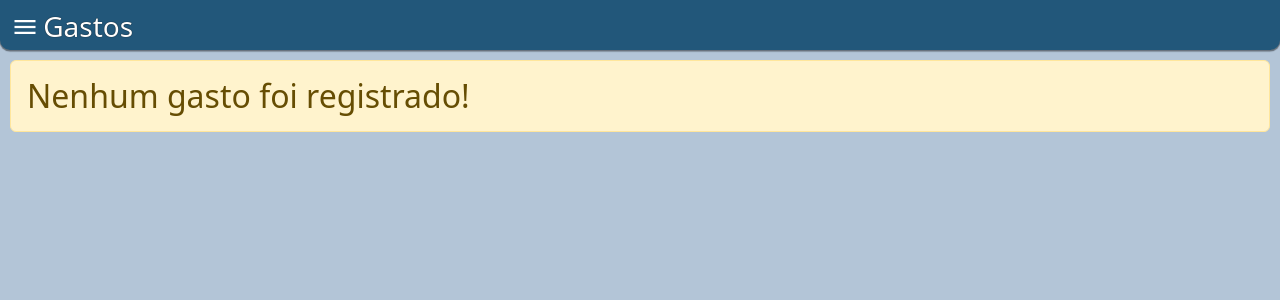
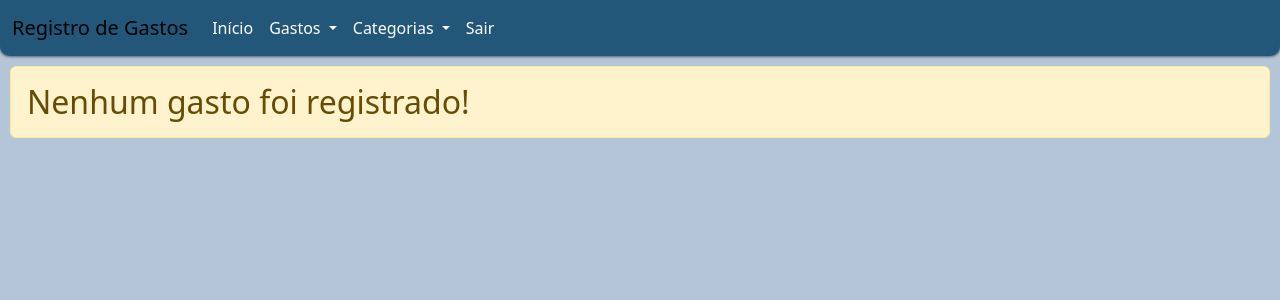
Before and after one commit to felipe-fjs/registro_de_gastos, a Flask app: page / in a window 1280 px wide. Shown: the top 300 px of the page. Run offline with Flask 3, Linux system fonts and the light colour scheme; the visitor is signed in with stand-in values (Sample User, id 1); data comes from the database, SQL or seed files in the repository; data that the repository does not hold is empty; parts of the project's set-up code (start-up, migrations or seed data) failed here and were passed over; some libraries are stand-ins or nearby versions.

Commit message:
navbar modifications
modificando navbar

```diff
--- a/app/static/css/general_style.css
+++ b/app/static/css/general_style.css
@@ -13,55 +13,25 @@ body, html {
     background-color: #B3C5D7;
 }
 
-header.header {
-    height: min-content;
+.navbar-color {
     background-color: #22577A;
+    border-radius: 0 0 10px 10px;
+    box-shadow: 0 0 2.5px 1px rgba(0, 0, 0, 0.485);
 
-    padding: 5px 10px;
-    border-radius: 0 0 10px 10px;
-    box-shadow: 0 1px 1px 0.5px rgba(0, 0, 0, 0.442);
 }
 
-.navbar {
-    padding: 0;
-    display: flex;
-    flex-flow: column;
-    align-items: flex-start;
+.nav-item:hover {
+    font-weight: bold;
 
-    max-height: 0;
-    overflow-y: hidden;
-
-    transition: max-height .75s ease-in-out;
 }
 
-.navbar-title-section {
-    padding: 0 1px;
-    height: 40px;
+.nav-link {
+    color: white;
+    transition: color .2s ease-in-out;
 }
 
-.navbar-title {
-    display: inline-block;
-    font-size: 28px;
-    margin: 0;
-    height: 40px;
+.nav-link:hover {
     color: white;
-    text-shadow: 0 0 1px black;
-}
-
-.menu-burguer {
-    color: white;
-    font-size: 28px;
-    height: 100%;
-    vertical-align: middle;
-
-    cursor: pointer;
-}
-
-.navbar-link{
-    display: block;
-    color: white;
-    text-shadow: 0 0 1px black;
-    text-decoration: none;
 }
 
 main {
@@ -70,13 +40,7 @@ main {
     padding: 10px;
 }
 
-/* @media screen and (min-width: 1080px) {
-    main {
-        width: 400px;
-    }
-} */
-
-.expenses_section, .account-form-section {
+.account-form-section {
     width: 100%;
     height: fit-content;
 
--- a/app/templates/partials/navbar.html
+++ b/app/templates/partials/navbar.html
@@ -1,20 +1,44 @@
-<header class="header">
-    <section class="navbar-title-section">
-        <span class="material-symbols-outlined menu-burguer" id="menu-burguer" onclick="menuBurguer()">
-                menu
-        </span>
-        <span class="navbar-title">Gastos</span>
-    </section>
-    <nav class="navbar" id="navbar">
-        {% if current_user.is_authenticated %}
-            <a class="navbar-link" href="#">ínicio</a>
-            <a class="navbar-link" href="#">novo gasto</a>
-            <a class="navbar-link" href="#">sair</a>
+<header id="header">
+    <nav class="navbar navbar-expand-lg  navbar-color">
+        <div class="container-fluid">
+            <span class="navbar-brand mb-0 h1">Registro de Gastos</span>
+          <button class="navbar-toggler" type="button" data-bs-toggle="collapse" data-bs-target="#navbarNavDropdown" aria-controls="navbarNavDropdown" aria-expanded="false" aria-label="Toggle navigation">
+            <span class="navbar-toggler-icon"></span>
+          </button>
+          <div class="collapse navbar-collapse" id="navbarNavDropdown">
+              <ul class="navbar-nav">
 
-        {% else %}
-            <a class="navbar-link" href="#">entrar</a>
-            <a class="navbar-link" href="#">cadastrar-se</a>
-        {% endif %}
+                {% if current_user.is_authenticated %}
+                    <li class="nav-item">
+                        <a href="{{ expenses.home }}" class="nav-link">Início</a>
+                    </li>
+                    <li class="nav-item dropdown">
+                      <a class="nav-link dropdown-toggle" href="#" role="button" data-bs-toggle="dropdown" aria-expanded="false">
+                        Gastos
+                      </a>
+                      <ul class="dropdown-menu">
+                        <li><a class="dropdown-item" href="{{ url_for('expenses.new') }}">Novo Gasto</a></li>
+                        <li><a class="dropdown-item" href="#">Listar Gastos</a></li>
+                      </ul>
+                    </li>
+                    <li class="nav-item dropdown">
+                      <a class="nav-link dropdown-toggle" href="#" role="button" data-bs-toggle="dropdown" aria-expanded="false">
+                        Categorias
+                      </a>
+                      <ul class="dropdown-menu">
+                        <li><a class="dropdown-item" href="{{ url_for('category.new') }}">Nova Categoria</a></li>
+                        <li><a class="dropdown-item" href="#">Listar Categorias</a></li>
+                      </ul>
+                    </li>
+                    <li class="nav-item">
+                      <a href="#" class="nav-link">Sair</a>
+                    </li>
 
-    </nav>
+                {% endif %}
+
+            </ul>
+          </div>
+        </div>
+      </nav>
+
 </header>
```
